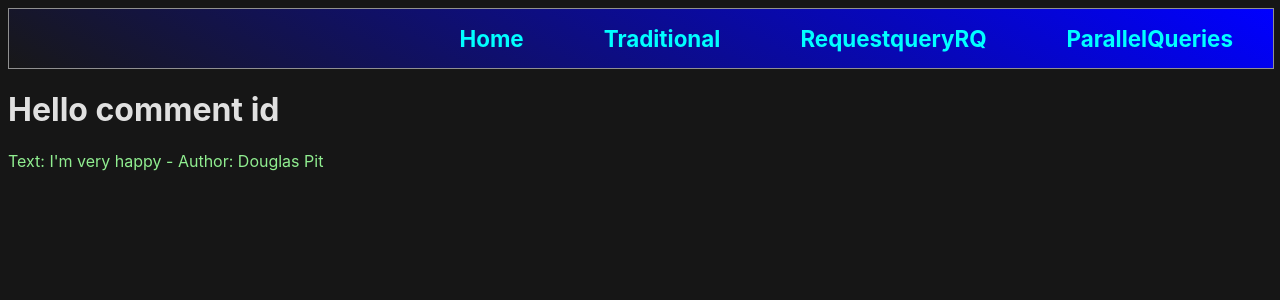
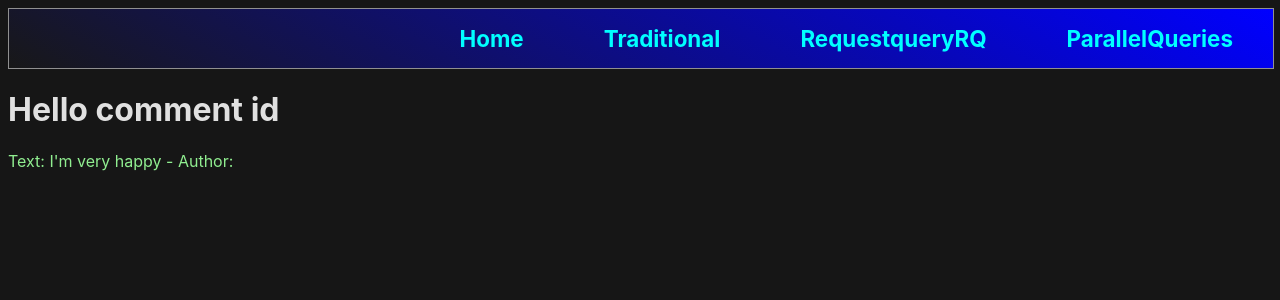
Before and after one commit to TLRKiliann/vite-react-query, a React (Vite) app in the folder vite-project/: page /request-rq/1 in a window 1280 px wide. Shown: the top 300 px of the page. Built offline with nearby package versions, Linux system fonts and the light colour scheme; data requests are answered from the project's data file.

Commit message:
some changes

```diff
--- a/vite-project/src/pages/RequestQueryRQ.tsx
+++ b/vite-project/src/pages/RequestQueryRQ.tsx
@@ -1,17 +1,16 @@
 import React from 'react'
 import { Link } from 'react-router-dom'
-import { useQuery } from '@tanstack/react-query'
-import axios from 'axios'
 import useComments from '../hooks/useComments'
 import { ValuesProps } from '../type/data.type'
+import { DataTypes } from '../type/data.type'
 
 const RequestQueryRQ:React.FC = () => {
 
-  const onSuccess = (data) => {
+  const onSuccess = (data: DataTypes) => {
     console.log("Perform side effect after data fetching", data)
   }
 
-  const onError = (error) => {
+  const onError = (error: string) => {
     console.log("Perform side effect after encountering an error", error)
   }
 
--- a/vite-project/src/pages/RequestQueryRQId.tsx
+++ b/vite-project/src/pages/RequestQueryRQId.tsx
@@ -34,7 +34,7 @@ const RequestQueryRQId:React.FC = () => {
 		<div>
 			<h1>Hello comment id</h1>
 			<p style={{color: "lightgreen"}}>
-				Text: {data.data.text} - Author: {data.data.author}
+				Text: {data.data.text} - Author: {data.data.writer}
 			</p>
 		</div>
 	)
```
